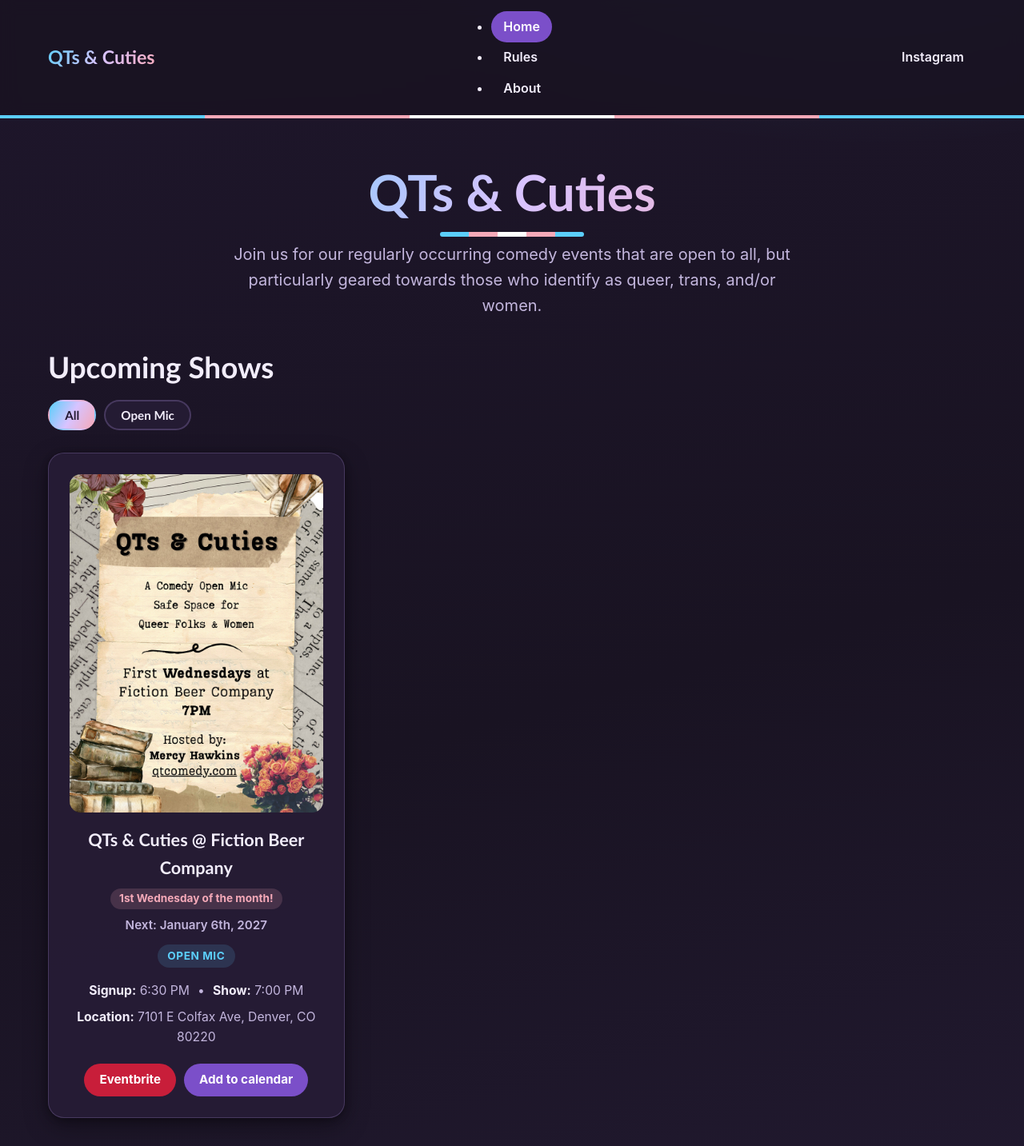
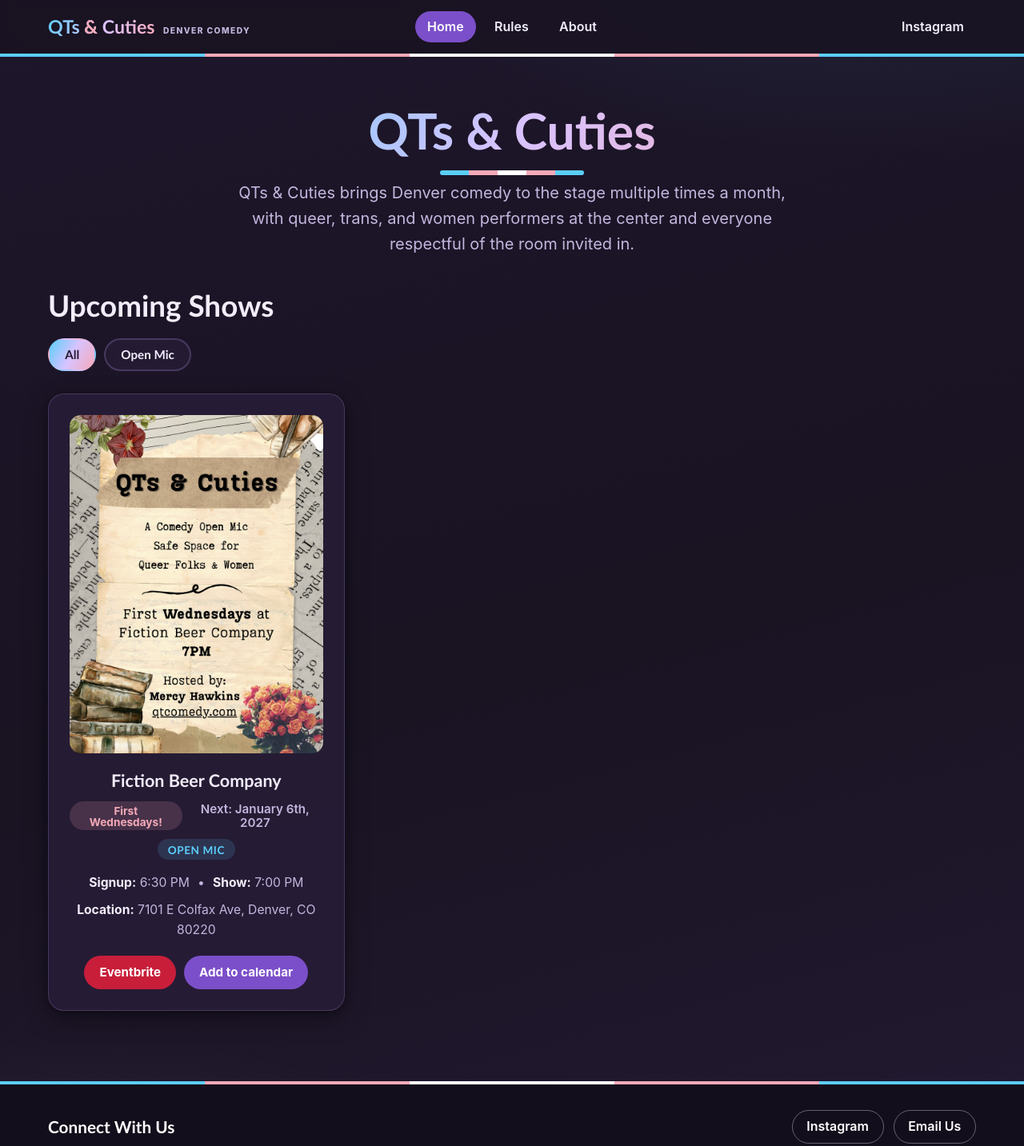
Before and after one commit to mercymecomedy/QTComedyWebsite, an Eleventy site: page src/index.njk in a window 1280 px wide. Shown: the top 1433 px of the page at 80% size. Built offline with nearby package versions, Linux system fonts and the light colour scheme; Eleventy itself is replaced by a stand-in of ours; files that its build step writes are made by us from their sources; files whose address does not match are found by name.

Commit message:
Refactor

```diff
--- a/package.json
+++ b/package.json
@@ -25,6 +25,7 @@
   "author": "QTs & Cuties",
   "license": "MIT",
   "dependencies": {
-    "@fontsource/bricolage-grotesque": "^5.3.0"
+    "@fontsource/bricolage-grotesque": "^5.3.0",
+    "@fontsource/comfortaa": "^5.3.0"
   }
 }
--- a/src/_data/rules.json
+++ b/src/_data/rules.json
@@ -25,6 +25,7 @@
     {
       "title": "Accountability & Safety",
       "items": [
+        "We want everyone to be able to enjoy the show. If something goes wrong, tell the host or organizer, or email us afterward if you would rather not bring it up in the room. We will listen, take concerns seriously, and do what we can to help keep the community welcoming.",
         "Organizers can warn, remove, or deny entry to anyone who violates these expectations.",
         "Safety calls are made to protect the room, this is a safe space first and foremost. We appreciate your cooperation.",
         "If you need to report an issue privately, email us at <a href=\"mailto:mercymecomedy@gmail.com\">mercymecomedy@gmail.com</a>."
--- a/src/_data/site.json
+++ b/src/_data/site.json
@@ -1,10 +1,10 @@
 {
   "title": "QTs & Cuties: A Comedy Community",
   "shortTitle": "QTs & Cuties",
-  "description": "QTs & Cuties is a comedy community in Denver, CO. Our shows are open to all, but particularly geared towards queer, trans, and women folks — on stage and in the audience.",
+  "description": "Denver comedy shows and open mics centering queer, trans, and women performers, with room for everyone who respects the community.",
   "email": "mercymecomedy@gmail.com",
-  "instagram": "https://instagram.com/mercymecomedy",
-  "instagramHandle": "@mercymecomedy",
+  "instagram": "https://instagram.com/qts_and_cuties_comedy",
+  "instagramHandle": "@qts_and_cuties_comedy",
   "url": "https://www.qtcomedy.com",
   "navigation": [
     { "label": "Home", "url": "/" },
--- a/src/_layouts/base.njk
+++ b/src/_layouts/base.njk
@@ -22,7 +22,10 @@
 
     <header class="site-header">
         <div class="container site-header-inner">
-            <a href="/" class="site-title">{{ site.shortTitle }}</a>
+            <a href="/" class="site-title">
+                <span class="site-title-name">QTs <span class="site-title-amp">&amp;</span> Cuties</span>
+                <span class="site-title-tag">Denver comedy</span>
+            </a>
             <nav aria-label="Main navigation">
                 <ul class="site-nav">
                     {% for item in site.navigation %}
--- a/src/assets/css/main.css
+++ b/src/assets/css/main.css
@@ -5,7 +5,7 @@
  * - Trans-pride core (blue/pink/white) with a lilac accent system.
  * - Trans-stripe signature element (header underline, footer top border).
  * - Dark plum surfaces; accent/text pairs verified for WCAG AA.
- * - Bricolage Grotesque display font (self-hosted, bundled via esbuild),
+ * - Comfortaa display font (self-hosted, bundled via esbuild),
  *   system stack for body text.
  * - Respects prefers-reduced-motion.
  */
@@ -47,7 +47,8 @@
     var(--blue) 0 20%, var(--pink) 20% 40%, var(--white) 40% 60%,
     var(--pink) 60% 80%, var(--blue) 80% 100%);
 
-  --font-display: 'Bricolage Grotesque', 'Trebuchet MS', Verdana, sans-serif;
+  --font-display: 'Comfortaa', 'Trebuchet MS', Verdana, sans-serif;
+  --font-pill: 'Bricolage Grotesque', 'Trebuchet MS', Verdana, sans-serif;
   --font-body: -apple-system, BlinkMacSystemFont, 'Segoe UI', Roboto, Helvetica, Arial, sans-serif;
 }
 
@@ -146,32 +147,53 @@ h1, h2, h3 {
 }
 
 .site-header-inner {
-  display: flex;
+  display: grid;
+  grid-template-columns: 1fr auto 1fr;
   align-items: center;
-  justify-content: space-between;
   gap: 1rem;
   padding-top: 0.9rem;
   padding-bottom: 0.9rem;
-  flex-wrap: wrap;
 }
 
 .site-title {
+  display: inline-flex;
+  align-items: baseline;
+  justify-self: start;
+  gap: 0.65rem;
+  text-decoration: none;
+  white-space: nowrap;
+}
+
+.site-title-name {
   font-family: var(--font-display);
   font-weight: 800;
   font-size: 1.45rem;
-  text-decoration: none;
   background: var(--pride-sweep);
   -webkit-background-clip: text;
   background-clip: text;
   color: transparent;
-  white-space: nowrap;
+  line-height: 1;
 }
 
-.site-nav ul {
+.site-title-amp {
+  color: var(--pink);
+}
+
+.site-title-tag {
+  color: var(--ink-soft);
+  font-size: 0.64rem;
+  font-weight: 800;
+  letter-spacing: 0.14em;
+  line-height: 1;
+  text-transform: uppercase;
+}
+
+.site-nav {
   list-style: none;
   display: flex;
   gap: 0.5rem;
   flex-wrap: wrap;
+  justify-content: center;
 }
 
 .nav-link {
@@ -192,6 +214,10 @@ h1, h2, h3 {
 .nav-link[aria-current='page'] {
   background: var(--lilac-deep);
   color: var(--white);
+}
+
+.header-social {
+  justify-self: end;
 }
 
 /* ============================================================================
@@ -254,10 +280,14 @@ h1, h2, h3 {
 }
 
 .filter-btn {
+  display: inline-flex;
+  align-items: center;
+  justify-content: center;
   font-family: var(--font-display);
   font-weight: 700;
   font-size: 0.95rem;
-  padding: 0.5rem 1.2rem;
+  line-height: 1.05;
+  padding: 0.7rem 1.2rem 0.6rem;
   border-radius: var(--radius-pill);
   border: 2px solid var(--border);
   background: var(--paper);
@@ -342,34 +372,43 @@ h1, h2, h3 {
 
 .event-date--recurring {
   display: flex;
-  flex-wrap: wrap;
+  flex-wrap: nowrap;
   align-items: center;
-  gap: 0.5rem;
-  margin-bottom: 0.75rem;
+  gap: 0.35rem;
+  margin-bottom: 0.65rem;
 }
 
 .event-recurring-label {
-  display: inline-block;
-  padding: 0.15rem 0.7rem;
+  display: inline-flex;
+  align-items: center;
+  min-height: 1.65rem;
+  padding: 0.3rem 0.7rem 0.2rem;
   border-radius: var(--radius-pill);
   background: rgba(245, 169, 184, 0.16);
   color: var(--pink);
+  font-family: var(--font-body);
   font-weight: 700;
   font-size: 0.85rem;
+  line-height: 1.05;
 }
 
 .event-next-date {
   color: var(--ink-soft);
   font-weight: 600;
   font-size: 0.95rem;
+  line-height: 1.15;
 }
 
 .event-type {
-  display: inline-block;
-  padding: 0.2rem 0.8rem;
+  display: inline-flex;
+  align-items: center;
+  min-height: 1.65rem;
+  padding: 0.35rem 0.8rem 0.25rem;
   border-radius: var(--radius-pill);
+  font-family: var(--font-pill);
   font-weight: 700;
   font-size: 0.85rem;
+  line-height: 1.05;
   text-transform: uppercase;
   letter-spacing: 0.04em;
   margin-bottom: 1rem;
@@ -466,11 +505,26 @@ h1, h2, h3 {
 }
 
 #events-container .event-details {
+  flex: 1;
   align-items: center;
+  justify-content: center;
+}
+
+#events-container .event-type {
+  align-self: center;
 }
 
 #events-container .event-links {
   justify-content: center;
+}
+
+#events-container .event-card {
+  display: flex;
+  flex-direction: column;
+}
+
+#events-container .event-links {
+  margin-top: auto;
 }
 
 /* Empty states */
@@ -489,16 +543,29 @@ h1, h2, h3 {
    Event flyer (optional per-event image)
    ============================================================================ */
 .flyer {
+  aspect-ratio: 3 / 4;
+  display: flex;
+  align-items: center;
+  justify-content: center;
   border-radius: var(--radius-md);
   overflow: hidden;
   margin-bottom: 1.1rem;
+  background: var(--surface-deep);
 }
 
-/* Full flyer at its natural aspect ratio, stacked above the event details */
+/* Keep differently sized flyers in one centered frame without cropping text. */
 .flyer img {
   display: block;
   width: 100%;
-  height: auto;
+  height: 100%;
+  object-fit: contain;
+}
+
+/* Organizer portraits stay compact and predictable across source image sizes. */
+.about-photo {
+  width: min(100%, 18rem);
+  aspect-ratio: 4 / 5;
+  margin-inline: auto;
 }
 
 /* ============================================================================
@@ -596,15 +663,20 @@ h1, h2, h3 {
     display: none;
   }
 
-  /* Stack the title above the nav so the pills sit clearly below it */
+  /* Stack the wordmark above the nav on narrow screens. */
   .site-header-inner {
-    flex-direction: column;
+    grid-template-columns: 1fr;
     gap: 0.7rem;
     justify-content: center;
     text-align: center;
   }
 
-  .site-nav ul {
+  .site-title,
+  .site-nav {
+    justify-self: center;
+  }
+
+  .site-nav {
     justify-content: center;
   }
 
--- a/src/assets/js/main.js
+++ b/src/assets/js/main.js
@@ -19,8 +19,8 @@
 
 // Fonts + stylesheets are imported here so esbuild bundles everything into
 // _site/assets/main.{js,css} with a single entry point.
+import '@fontsource/comfortaa/700.css';
 import '@fontsource/bricolage-grotesque/700.css';
-import '@fontsource/bricolage-grotesque/800.css';
 import '../css/main.css';
 
 import { nextOccurrence, formatDateOrdinal } from '../../../scripts/recurring.js';
@@ -323,7 +323,7 @@ function downloadIcs(eventJson) {
   if (existing) existing.remove();
   const hint = document.createElement('span');
   hint.className = 'calendar-download-hint';
-  hint.textContent = 'Calendar file downloaded — open it to add to your calendar.';
+  hint.textContent = 'Calendar file downloaded. Open it to add to your calendar.';
   hint.setAttribute('aria-live', 'polite');
   document.body.appendChild(hint);
   setTimeout(() => hint.remove(), 4000);
--- a/src/index.njk
+++ b/src/index.njk
@@ -1,11 +1,11 @@
 ---
 layout: base.njk
 title: "QTs & Cuties: A Comedy Community"
-description: "Upcoming QTs & Cuties comedy shows in Denver, CO — open mics and showcases that center queer, trans, and women performers and audiences."
+description: "Upcoming QTs & Cuties comedy shows in Denver, CO. Open mics and showcases that center queer, trans, and women performers and audiences."
 ---
 <section class="intro">
     <h1>QTs &amp; Cuties</h1>
-    <p>Join us for our regularly occurring comedy events that are open to all, but particularly geared towards those who identify as queer, trans, and/or women.</p>
+    <p>QTs &amp; Cuties brings Denver comedy to the stage multiple times a month, with queer, trans, and women performers at the center and everyone respectful of the room invited in.</p>
 </section>
 
 <section class="events-section">
--- a/src/rules/index.njk
+++ b/src/rules/index.njk
@@ -1,7 +1,7 @@
 ---
 layout: base.njk
 title: "Event Rules | QTs & Cuties"
-description: "Community expectations for QTs & Cuties events — how we keep our mic a safer, more welcoming space for queer folks and women."
+description: "Community expectations for QTs & Cuties events. How we keep our mic a safer, more welcoming space for queer folks and women."
 bodyClass: page-rules
 scripts: false
 ---
```
Also changed, not shown: events.json (+4 -4 lines), src/about/index.njk (+11 -12 lines), README.md, images/mercy-hawkins.jpg (added), 1 other file.
